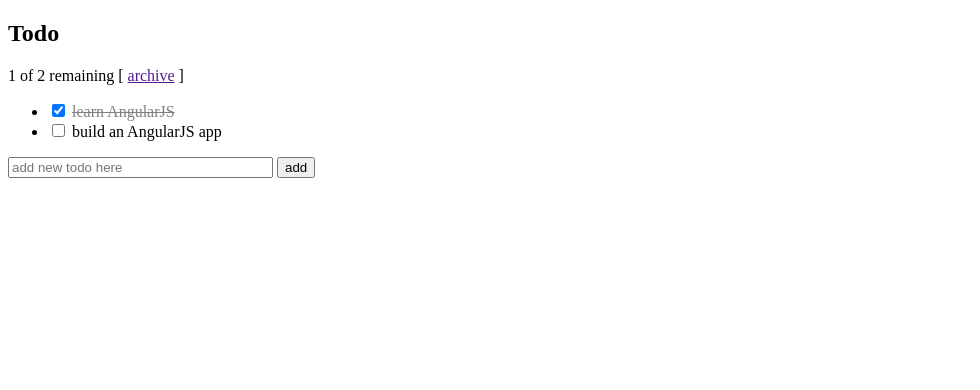
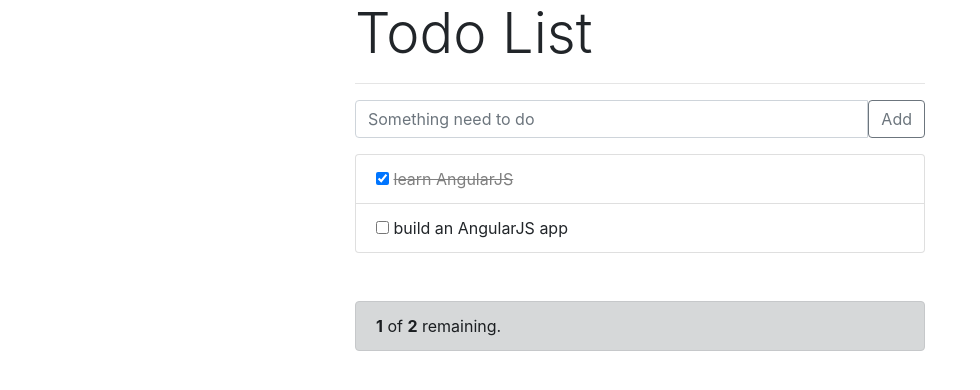
Before and after one commit to MrFant/web-set, a Jekyll site: the page projects/AngularJS/todoList/index.html, which Jekyll copies as it is, in a window 1280 px wide. Shown: the top 390 px of the page, without its empty margins (0-980 px from the left). Built offline with Jekyll 4.4.1, drawn with Linux system fonts in a browser that asks for light colours; nearby versions of some CDN libraries.

Commit message:
refactor with bootstrap

```diff
--- a/projects/AngularJS/todoList/index.html
+++ b/projects/AngularJS/todoList/index.html
@@ -3,26 +3,36 @@
   <head>
     <script src="https://ajax.googleapis.com/ajax/libs/angularjs/1.6.10/angular.min.js"></script>
     <script src="todo.js"></script>
+    <link rel="stylesheet" href="https://stackpath.bootstrapcdn.com/bootstrap/4.1.1/css/bootstrap.min.css" integrity="sha384-WskhaSGFgHYWDcbwN70/dfYBj47jz9qbsMId/iRN3ewGhXQFZCSftd1LZCfmhktB" crossorigin="anonymous">
     <link rel="stylesheet" href="todo.css">
   </head>
-  <body>
-    <h2>Todo</h2>
-    <div ng-controller="TodoListController as todoList">
-      <span>{{todoList.remaining()}} of {{todoList.todos.length}} remaining</span>
-      [ <a href="" ng-click="todoList.archive()">archive</a> ]
-      <ul class="unstyled">
-        <li ng-repeat="todo in todoList.todos">
-          <label class="checkbox">
-            <input type="checkbox" ng-model="todo.done">
-            <span class="done-{{todo.done}}">{{todo.text}}</span>
-          </label>
-        </li>
-      </ul>
-      <form ng-submit="todoList.addTodo()">
-        <input type="text" ng-model="todoList.todoText"  size="30"
-               placeholder="add new todo here">
-        <input class="btn-primary" type="submit" value="add">
-      </form>
-    </div>
+  <body class="container">
+    <header>
+      <h2 class="display-4">Todo List</h2>
+      <hr>
+    </header>
+    <section ng-controller="TodoListController as todoList">
+      <div>
+        <form ng-submit="todoList.addTodo()" class="input-group">
+          <input type="text" name="" class="form-control" placeholder="Something need to do" ng-model="todoList.todoText" />
+          <span class="input-group-btn">
+            <input type="submit" value="Add" class="btn btn-outline-secondary" />
+          </span>
+        </form>
+        <ul class="list-group mt-3">
+          <li class="list-group-item" ng-repeat="todo in todoList.todos">
+            <div>
+              <label >
+                <input type="checkbox" ng-model="todo.done" />
+                <span class="done-{{todo.done}}">{{todo.text}}</span>
+              </label>
+            </div>
+          </li>
+        </ul>
+        <p class="alert alert-dark mt-5" role="display">
+          <strong>{{todoList.remaining()}}</strong> of <strong>{{todoList.todos.length}}</strong> remaining.
+        </p>
+      </div>
+    </section>
   </body>
 </html>
--- a/projects/AngularJS/todoList/todo.css
+++ b/projects/AngularJS/todoList/todo.css
@@ -2,3 +2,9 @@
   text-decoration: line-through;
   color: grey;
 }
+.container{
+	max-width: 600px;
+}
+li>div>label{
+	margin-bottom: 0;
+}
--- a/projects/AngularJS/todoList/todo.js
+++ b/projects/AngularJS/todoList/todo.js
@@ -3,18 +3,28 @@
     var todoList = this;
     todoList.todos = [
       {text:'learn AngularJS', done:true},
-      {text:'build an AngularJS app', done:false}];
+      {text:'build an AngularJS app', done:false}
+    ];
 
     todoList.addTodo = function() {
-      todoList.todos.push({text:todoList.todoText, done:false});
-      todoList.todoText = '';
+      if (todoList.todoText){
+        let text=todoList.todoText.trim();
+        if (text){
+          todoList.todos.push({text:text, done:false});
+          todoList.todoText = '';
+        }
+      }
     };
 
     todoList.remaining = function() {
       var count = 0;
-      angular.forEach(todoList.todos, function(todo) {
-        count += todo.done ? 0 : 1;
-      });
+      // angular.forEach(todoList.todos, function(todo) {
+      //   count += todo.done ? 0 : 1;
+      // });
+      for (var todo of todoList.todos){
+        if (!todo.done)
+          count++;
+      }
       return count;
     };
 
```
